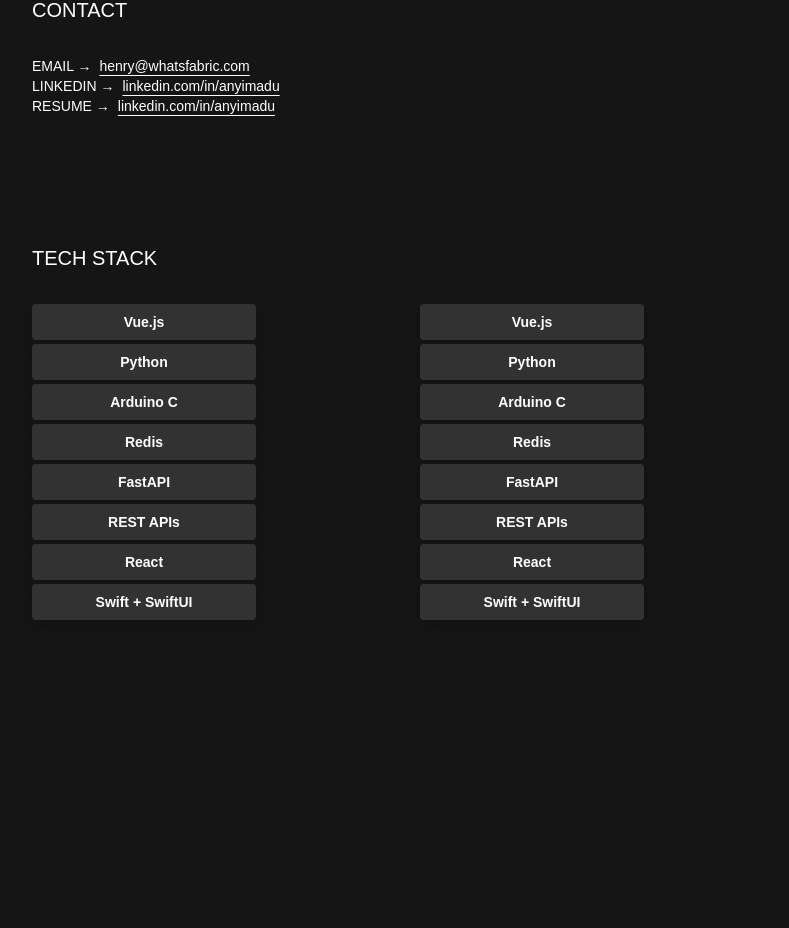
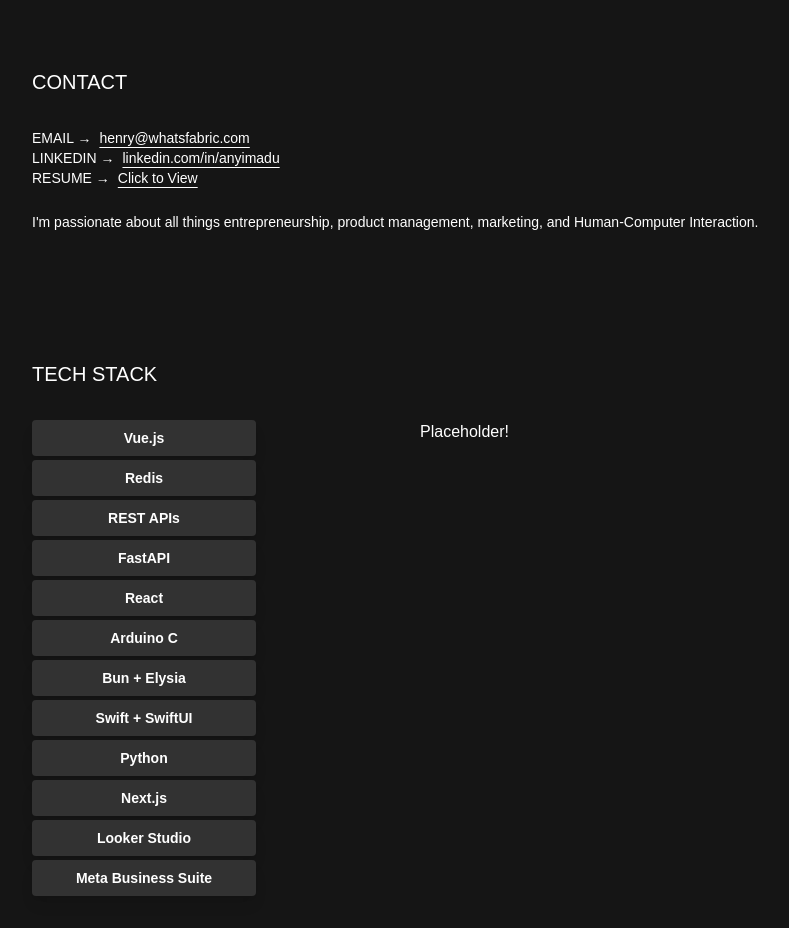
Before and after one commit to henry-anyimadu/portfolio, a Next.js app: page /about in a window 1280 px wide. Shown: the part 740-1668 px from the top of the page, without its empty margins (32-821 px from the left). Before the commit the page ends 1392 px from the top, so only its background shows below. Built offline with nearby package versions, Linux system fonts and the light colour scheme.

Commit message:
Added about page blurb

```diff
--- a/app/about/page.tsx
+++ b/app/about/page.tsx
@@ -8,27 +8,21 @@
 import { EmojiProvider, Emoji } from "react-apple-emojis"
 import { AnimatedText } from '../components/animated-text'
 import emojiData from "react-apple-emojis/src/data.json"
-
-const clientsLeft = [
-  'Apple',
-  'Nike',
-  'Adidas',
-  'Visibility Office',
-  'Airsign',
-  'High Tide NYC',
-  'Tonal Health',
-  'Zero Motorcycles',
-]
+import Image from 'next/image'
 
 const techStackRight = [
   { name: 'Vue.js', color: '#323232'},
+  { name: 'Redis', color: '#323232'},
+  { name: 'REST APIs', color: '#323232'},
+  { name: 'FastAPI', color: '#323232'},
+  { name: 'React', color: '#323232' },
+  { name: 'Arduino C', color: '#323232'},
+  { name: 'Bun + Elysia', color: '#323232' },
+  { name: 'Swift + SwiftUI', color: '#323232' },
   { name: 'Python', color: '#323232'},
-  { name: 'Arduino C', color: '#323232'},
-  { name: 'Redis', color: '#323232'},
-  { name: 'FastAPI', color: '#323232'},
-  { name: 'REST APIs', color: '#323232'},
-  { name: 'React', color: '#323232' },
-  { name: 'Swift + SwiftUI', color: '#323232' },
+  { name: 'Next.js', color: '#323232' },
+  { name: 'Looker Studio', color: '#323232' },
+  { name: 'Meta Business Suite', color: '#323232' },
 ]
 
 export default function AboutPage() {
@@ -57,7 +51,8 @@
           <h1 className="text-6xl md:text-7xl font-normal leading-[1.1] max-w-6xl mb-32">
             Hello! I'm a Ghanaian<Emoji name="flag-ghana" className="inline-block max-w-10" />
             -American<Emoji name="flag-united-states" className="inline-block max-w-10" />
-            founder and software engineer. I have a passion for telling impactful stories through innovative products.
+            founder and software engineer. I have a passion for telling powerful stories through innovative products
+            that solve real world problems.
           </h1>
           </AnimatedText>
           {/* Contact Info */}
@@ -87,11 +82,15 @@
             <div className="flex items-center gap-2">
               <span className="text-sm">RESUME →</span>
               <Link
-                href="https://linkedin.com/in/anyimadu"
+                href="https://drive.google.com/file/d/1Qc62CiG50vCyWQHHa9YpGpMJwww-6fY7/view?usp=sharing"
                 className="text-sm underline underline-offset-4"
               >
-                linkedin.com/in/anyimadu
+                Click to View
               </Link>
+            </div>
+            <br />
+            <div className="flex items-center gap-2">
+              <span className="text-sm">I&apos;m passionate about all things entrepreneurship, product management, marketing, and Human-Computer Interaction.</span>
             </div>
             </AnimatedText>
           </div>
@@ -110,9 +109,7 @@
               ))}
             </div>
             <div className="flex flex-col col-span-1 max-w-56 space-y-1">
-              {techStackRight.map((badge, index) => (
-                <OvalBadge key={index} data={badge} />
-              ))}
+              Placeholder!
             </div>
           </div>
           </AnimatedText>
--- a/app/case-studies/fsae-telemetry/components/image-showcase.tsx
+++ b/app/case-studies/fsae-telemetry/components/image-showcase.tsx
@@ -34,8 +34,12 @@
     },
   ]
 
+interface ImageShowcaseProps {
+  onMouseEnter: () => void;
+  onMouseLeave: () => void;
+}
 
-export function ImageShowcase() {
+export function ImageShowcase({ onMouseEnter, onMouseLeave }: ImageShowcaseProps) {
 const containerRef = useRef<HTMLDivElement>(null)
   const imagesRef = useRef<HTMLDivElement>(null)
   const [canScrollPage, setCanScrollPage] = useState(false)
--- a/app/case-studies/fsae-telemetry/page.tsx
+++ b/app/case-studies/fsae-telemetry/page.tsx
@@ -39,7 +39,7 @@
                         <ContentSection />
                     </div>
                 </div>
-                <ImageShowcase />
+                <ImageShowcase onMouseEnter={() => setIsItemHovered(true)} onMouseLeave={() => setIsItemHovered(false)}/>
                 <CallToAction />
             </div>
         </div>
--- a/app/components/animated-text.tsx
+++ b/app/components/animated-text.tsx
@@ -19,7 +19,7 @@
       ref={ref}
       initial={{ opacity: 0, y: 20 }}
       animate={inView ? { opacity: 1, y: 0 } : { opacity: 0, y: 20 }}
-      transition={{ duration: 0.7, ease: 'easeOut' }}
+      transition={{ duration: 0.5, ease: 'easeOut' }}
       className={className}
     >
       {children}
--- a/app/components/image-overlay.tsx
+++ b/app/components/image-overlay.tsx
@@ -1,6 +1,6 @@
 import { useState } from 'react'
 import Image from 'next/image'
-import { motion, AnimatePresence } from 'framer-motion'
+import { motion } from 'framer-motion'
 import { X, ChevronLeft, ChevronRight } from 'lucide-react'
 import { ProjectImages } from '@/app/types/projectImages'
 
--- a/app/page.tsx
+++ b/app/page.tsx
@@ -11,6 +11,7 @@
 // TODO: Update colors
 // TODO: Add micro interactions (animations)
 // TODO: Replace lucide icons with phospor icons
+// TODO: Replace color blocks with images
 
 export default function Page() {
   const [isProjectOverlayOpen, setIsProjectOverlayOpen] = useState(false)
@@ -27,9 +28,9 @@
             }
           }}>
           <div className="max-w-full mx-auto">
-            <h1 className="text-7xl font-bold mb-4">Hi, I'm Henry</h1>
+            <h1 className="text-7xl font-bold mb-4">Hi, I&apos;m Henry</h1>
             <p className="text-xl max-w-xl">
-              I'm a full-stack software engineer and founder studying Business, Computer Science, and
+              I&apos;m a full-stack software engineer and founder studying Business, Computer Science, and
               Human-Computer Interaction at WashU
             </p>
             <ThemeToggle />
```
